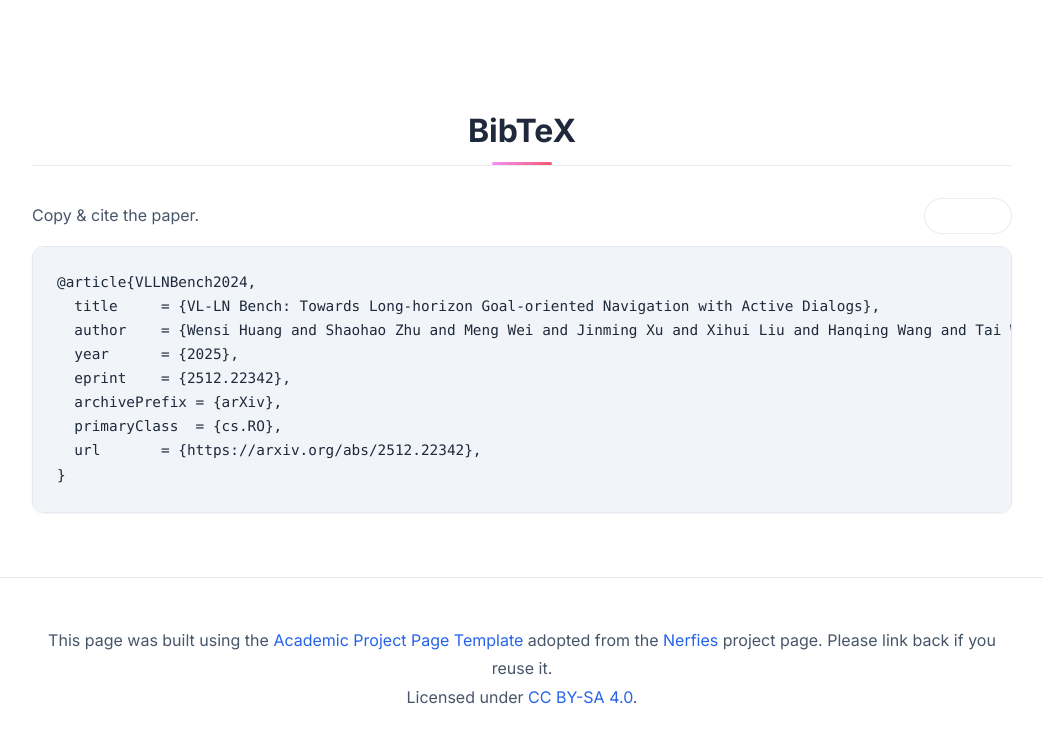
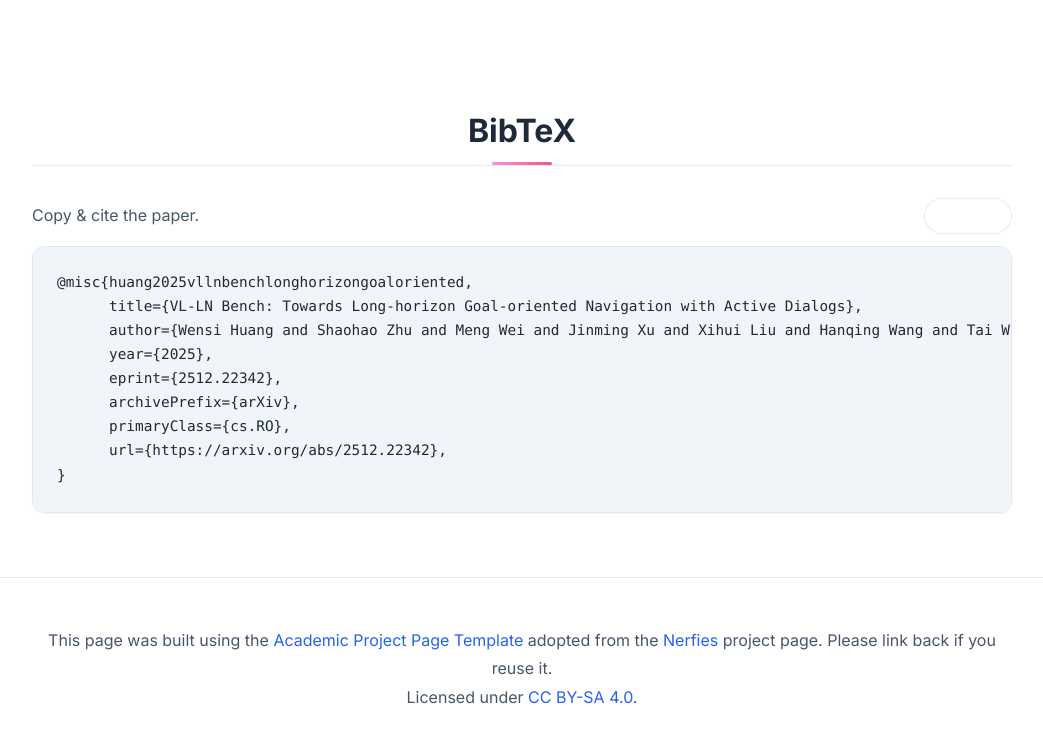
Before and after one commit to 0309hws/VL-LN.github.io, a plain HTML site: page index.html in a window 1280 px wide. Shown: the part 6275-7017 px from the top of the page, without its empty margins (118-1161 px from the left). Drawn offline with nearby package versions, Linux system fonts and the light colour scheme; some icons are missing.

Commit message:
[FIX] add paper citation.

```diff
--- a/index.html
+++ b/index.html
@@ -822,14 +822,14 @@
           </button>
         </div>
 
-        <pre id="bibtex-code"><code>@article{VLLNBench2024,
-  title     = {VL-LN Bench: Towards Long-horizon Goal-oriented Navigation with Active Dialogs},
-  author    = {Wensi Huang and Shaohao Zhu and Meng Wei and Jinming Xu and Xihui Liu and Hanqing Wang and Tai Wang and Feng Zhao and Jiangmiao Pang},
-  year      = {2025},
-  eprint    = {2512.22342},
-  archivePrefix = {arXiv},
-  primaryClass  = {cs.RO},
-  url       = {https://arxiv.org/abs/2512.22342},
+        <pre id="bibtex-code"><code>@misc{huang2025vllnbenchlonghorizongoaloriented,
+      title={VL-LN Bench: Towards Long-horizon Goal-oriented Navigation with Active Dialogs},
+      author={Wensi Huang and Shaohao Zhu and Meng Wei and Jinming Xu and Xihui Liu and Hanqing Wang and Tai Wang and Feng Zhao and Jiangmiao Pang},
+      year={2025},
+      eprint={2512.22342},
+      archivePrefix={arXiv},
+      primaryClass={cs.RO},
+      url={https://arxiv.org/abs/2512.22342},
 }</code></pre>
       </div>
     </section>
```
